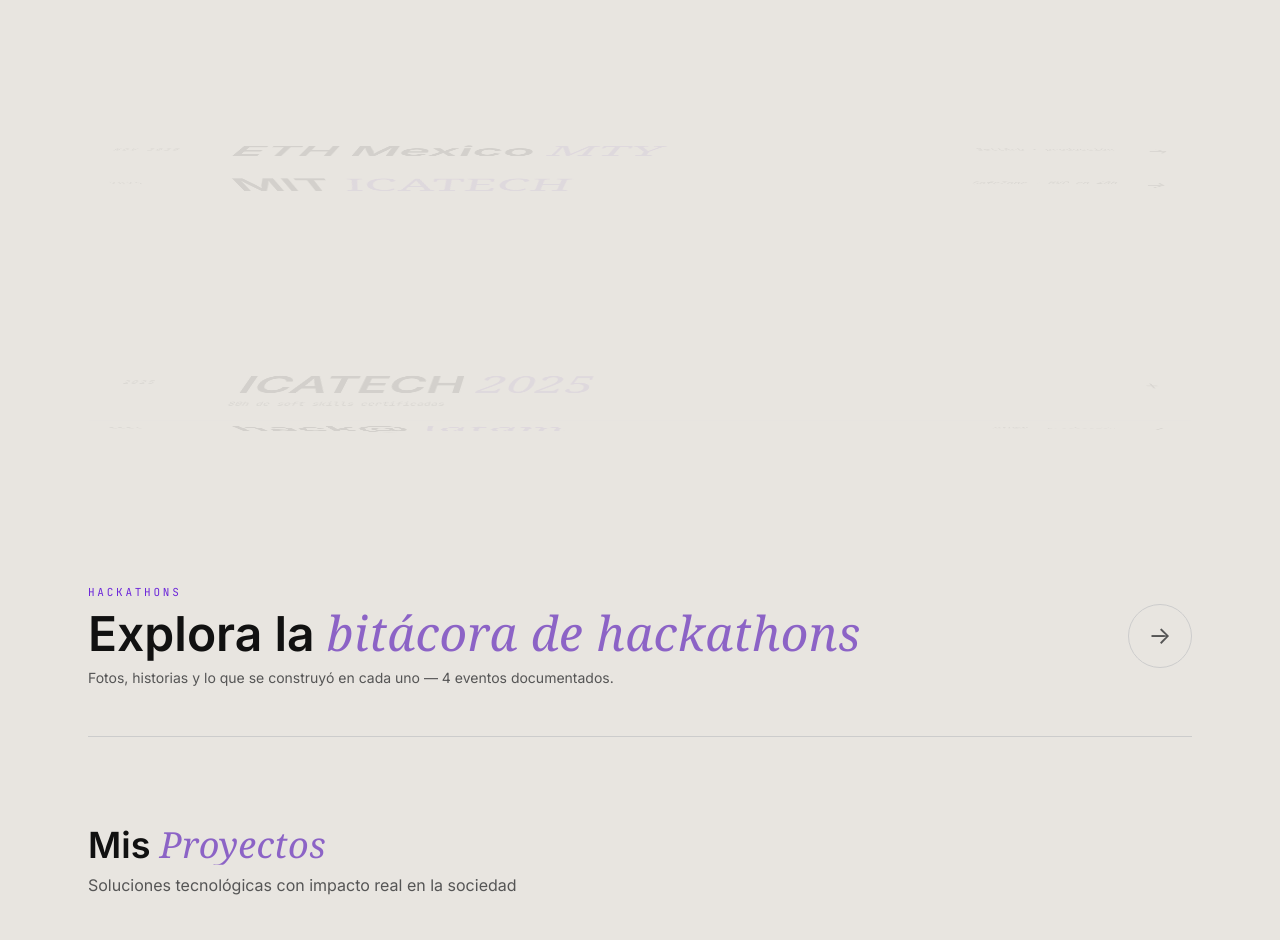
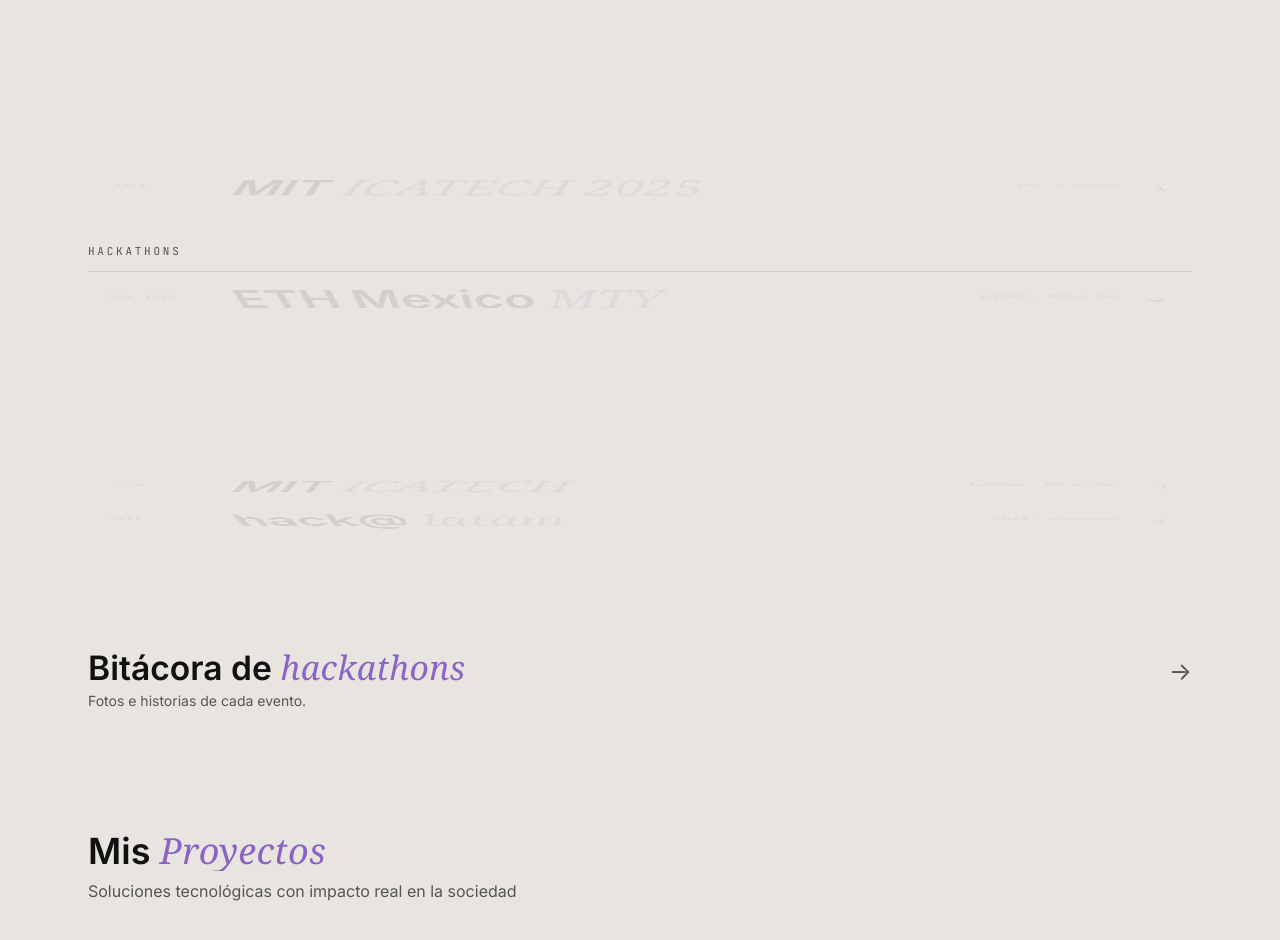
Before and after one commit to christianestrada1102/portafolio, a React (Vite) app: page / in a window 1280 px wide. Shown: the part 1600-2540 px from the top of the page. Built offline with nearby package versions, Linux system fonts and the light colour scheme; a web font is replaced by a local one.

Commit message:
feat: Logros dividido en Certificaciones (NASA + MIT ICATECH) y Hackathons; banner sobrio, ETH 54h, imágenes centradas y visibles en tema claro
Co-Authored-By: Claude Fable 5 <noreply@anthropic.com>

```diff
--- a/src/pages/Achievements.jsx
+++ b/src/pages/Achievements.jsx
@@ -3,13 +3,6 @@ import { Link } from 'react-router-dom';
 import gsap from 'gsap';
 import ScrollTrigger from 'gsap/ScrollTrigger';
 import nasaImg from '../assets/nasa-space-apps.webp';
-import { useLanguage } from '../context/LanguageContext';
-import { revealHeaders } from '../utils/sectionReveal';
-
-gsap.registerPlugin(ScrollTrigger);
-
-const ICATECH_HOURS = [40, 10, 10, 10, 10];
-
 import nasaPhoto from '../assets/hacks/nasa.jpeg';
 import ethPhoto from '../assets/hacks/ethereum.jpeg';
 import mitPhoto from '../assets/hacks/mit.jpeg';
@@ -18,8 +11,15 @@ import certPensamiento from '../assets/icatech/pensamiento.png';
 import certComunicacion from '../assets/icatech/comunicacion.png';
 import certEmprender from '../assets/icatech/emprender.png';
 import certEstrategias from '../assets/icatech/estrategias.png';
+import { useLanguage } from '../context/LanguageContext';
+import { revealHeaders } from '../utils/sectionReveal';
 
-// Fondo de cada fila
+gsap.registerPlugin(ScrollTrigger);
+
+const ICATECH_HOURS = [40, 10, 10, 10, 10];
+// Certificados por módulo (autogestión aún sin archivo)
+const ICATECH_CERTS = [certPensamiento, certComunicacion, certEmprender, null, certEstrategias];
+
 const ROW_IMAGES = {
   nasa: nasaPhoto,
   eth: ethPhoto,
@@ -27,17 +27,16 @@ const ROW_IMAGES = {
   latam: latamPhoto,
   icatech: certPensamiento,
 };
-const imageFor = (id) => ROW_IMAGES[id] ?? null;
 
-// Certificados por módulo ICATECH (índice = curso; autogestión aún sin archivo)
-const ICATECH_CERTS = [certPensamiento, certComunicacion, certEmprender, null, certEstrategias];
-
-const TIMELINE = [
-  { id: 'nasa',    date: 'Oct 2025', title: 'NASA Space Apps', accent: 'Challenge', result: '"Galactic Problem Solver"', type: 'nasa' },
-  { id: 'eth',     date: 'Nov 2025', title: 'ETH Mexico',      accent: 'MTY',       result: 'SettArb · producción',      type: 'hack' },
-  { id: 'mit',     date: '2025',     title: 'MIT',             accent: 'ICATECH',   result: 'SafeZone · MVP en 48h',     type: 'hack' },
-  { id: 'icatech', date: '2025',     title: 'ICATECH',         accent: '2025',      result: null,                        type: 'icatech' },
-  { id: 'latam',   date: '2026',     title: 'hack@',           accent: 'latam',     result: 'HAVEN · producción',       type: 'hack' },
+// Grupo 1: certificaciones · Grupo 2: hackathons
+const CERTS = [
+  { id: 'nasa',    date: 'Oct 2025', title: 'NASA Space Apps', accent: 'Challenge',    result: '"Galactic Problem Solver"' },
+  { id: 'icatech', date: '2025',     title: 'MIT',             accent: 'ICATECH 2025', result: '80h · 5 módulos' },
+];
+const HACKS = [
+  { id: 'eth',   date: 'Nov 2025', title: 'ETH Mexico', accent: 'MTY',     result: 'SettArb · MVP en 54h' },
+  { id: 'mit',   date: '2025',     title: 'MIT',        accent: 'ICATECH', result: 'SafeZone · MVP en 48h' },
+  { id: 'latam', date: '2026',     title: 'hack@',      accent: 'latam',   result: 'HAVEN · producción' },
 ];
 
 export default function Achievements() {
@@ -47,7 +46,7 @@ export default function Achievements() {
   const [icatechOpen, setIcatechOpen] = useState(false);
   const { t } = useLanguage();
 
-  // ── Entrada scroll-triggered de las filas ──
+  // ── Acordeón: las filas se despliegan en 3D ligadas al scroll ──
   useLayoutEffect(() => {
     const reduced = window.matchMedia('(prefers-reduced-motion: reduce)').matches;
     if (reduced) return;
@@ -55,8 +54,6 @@ export default function Achievements() {
     const ctx = gsap.context(() => {
       revealHeaders(containerRef.current);
 
-      // Acordeón: las filas están plegadas en 3D (como papel) y se van
-      // desplegando ligadas al scroll, alternando la bisagra arriba/abajo
       gsap.utils.toArray('.ach-row', containerRef.current).forEach((el, i) => {
         const hingeTop = i % 2 === 0;
         gsap.fromTo(
@@ -81,7 +78,6 @@ export default function Achievements() {
         );
       });
 
-      // Banner de la bitácora
       const banner = containerRef.current.querySelector('.ach-banner');
       if (banner) {
         gsap.from(banner, {
@@ -98,24 +94,22 @@ export default function Achievements() {
     return () => ctx.revert();
   }, []);
 
-  // ── Fondo de cada fila: imagen que se revela al hover ──
+  // ── Fondo de fila: imagen que se revela al hover ──
   const rowBg = (item) => {
-    const img = imageFor(item.id);
+    const img = ROW_IMAGES[item.id];
+    if (!img) return null;
     return (
       <span aria-hidden="true" className="ach-bg absolute inset-0 -z-10 pointer-events-none">
-        {img ? (
-          <img src={img} alt="" className="w-full h-full object-cover" loading="lazy" decoding="async" />
-        ) : (
-          <span
-            className="absolute inset-0"
-            style={{ background: 'radial-gradient(60% 150% at 72% 50%, rgba(124, 58, 237, 0.3), transparent 70%)' }}
+        <img
+          src={img}
+          alt=""
+          className="w-full h-full object-cover"
+          style={{ objectPosition: 'center 30%' }}
+          loading="lazy"
+          decoding="async"
         />
-        )}
         {/* Degradado para mantener legible el texto */}
-        <span
-          className="absolute inset-0"
-          style={{ background: 'linear-gradient(90deg, var(--bg) 0%, transparent 38%, transparent 72%, var(--bg) 100%)' }}
-        />
+        <span className="ach-bg-fade absolute inset-0" />
       </span>
     );
   };
@@ -126,7 +120,7 @@ export default function Achievements() {
       <span className="ach-date font-mono text-[11px] uppercase tracking-[0.2em] text-neutral-500 shrink-0 w-20 md:w-24 pt-2 md:pt-4">
         {item.date}
       </span>
-      <span className="ach-title flex-1 min-w-0 font-semibold text-white leading-[1.05] transition-transform duration-300"
+      <span className="ach-title flex-1 min-w-0 font-semibold text-white leading-[1.05]"
         style={{ fontSize: 'clamp(1.7rem, 4.5vw, 3.4rem)' }}
       >
         {item.title}{' '}
@@ -140,9 +134,15 @@ export default function Achievements() {
     </>
   );
 
+  const groupLabel = (text) => (
+    <p className="font-mono text-[11px] uppercase tracking-[0.25em] text-neutral-500 pt-8 pb-3">
+      {text}
+    </p>
+  );
+
   return (
     <section id="achievements" ref={containerRef} className="pt-6 pb-5 md:pt-8 md:pb-6">
-      <div className="max-w-6xl mx-auto px-4 md:px-6 mb-8 md:mb-10">
+      <div className="max-w-6xl mx-auto px-4 md:px-6 mb-4 md:mb-6">
         <p data-anim="eyebrow" className="font-mono text-xs uppercase tracking-[0.25em] text-brand-400 mb-2">
           {t('achievements.label')}
         </p>
@@ -152,40 +152,20 @@ export default function Achievements() {
         </h2>
       </div>
 
-      {/* ── Lista tipográfica ── */}
       <div className="max-w-6xl mx-auto px-4 md:px-6">
+
+        {/* ── Certificaciones ── */}
+        {groupLabel(t('achievements.group.certs'))}
         <div className="border-t border-neutral-800" style={{ perspective: '1200px' }}>
 
-          {TIMELINE.map((item) => {
-            if (item.type === 'hack') {
-              return (
-                <Link
-                  key={item.id}
-                  to="/hackathons"
-                  className="ach-row group relative isolate overflow-hidden flex items-start gap-4 md:gap-8 border-b border-neutral-800 py-5 md:py-7"
-                >
-                  {rowBg(item)}
-                  {rowInner(item)}
-                  <span
-                    aria-hidden="true"
-                    className="ach-cta shrink-0 pt-2 md:pt-4 text-neutral-600 group-hover:text-brand-400 group-hover:translate-x-1.5 transition-all duration-300 text-xl md:text-2xl"
-                  >
-                    →
-                  </span>
-                </Link>
-              );
-            }
-
-            if (item.type === 'nasa') {
-              return (
+          {/* NASA */}
           <button
-                  key={item.id}
             type="button"
             onClick={() => setImgModal({ src: nasaImg, alt: 'NASA Space Apps Challenge Certificate' })}
             className="ach-row group relative isolate overflow-hidden w-full text-left flex items-start gap-4 md:gap-8 border-b border-neutral-800 py-5 md:py-7"
           >
-                  {rowBg(item)}
-                  {rowInner(item)}
+            {rowBg(CERTS[0])}
+            {rowInner(CERTS[0])}
             <span
               aria-hidden="true"
               className="ach-cta shrink-0 pt-2 md:pt-4 font-mono text-[11px] uppercase tracking-[0.15em] text-neutral-600 group-hover:text-brand-400 transition-colors duration-300"
@@ -193,34 +173,17 @@ export default function Achievements() {
               {t('achievements.nasa.cta')}
             </span>
           </button>
-              );
-            }
 
-            // icatech: fila expandible
-            return (
-              <div key={item.id} className="ach-row group relative isolate overflow-hidden border-b border-neutral-800">
-                {rowBg(item)}
+          {/* MIT ICATECH 2025 (expandible con certificados) */}
+          <div className="ach-row group relative isolate overflow-hidden border-b border-neutral-800">
+            {rowBg(CERTS[1])}
             <button
               type="button"
               onClick={() => setIcatechOpen((v) => !v)}
               aria-expanded={icatechOpen}
               className="w-full text-left flex items-start gap-4 md:gap-8 py-5 md:py-7"
             >
-                  <span className="ach-date font-mono text-[11px] uppercase tracking-[0.2em] text-neutral-500 shrink-0 w-20 md:w-24 pt-2 md:pt-4">
-                    {item.date}
-                  </span>
-                  <span className="flex-1 min-w-0">
-                    <span
-                      className="ach-title block font-semibold text-white leading-[1.05]"
-                      style={{ fontSize: 'clamp(1.7rem, 4.5vw, 3.4rem)' }}
-                    >
-                      {item.title}{' '}
-                      <em className="not-italic accent-subtle">{item.accent}</em>
-                    </span>
-                    <span className="block font-mono text-xs text-neutral-500 mt-2">
-                      {t('achievements.icatech.line')}
-                    </span>
-                  </span>
+              {rowInner(CERTS[1])}
               <span
                 aria-hidden="true"
                 className={`shrink-0 pt-2 md:pt-4 text-neutral-600 group-hover:text-brand-400 transition-all duration-300 text-xl md:text-2xl ${
@@ -271,46 +234,53 @@ export default function Achievements() {
               </div>
             </div>
           </div>
-            );
-          })}
         </div>
 
-        {/* ── Banner: invitación a la bitácora ── */}
+        {/* ── Hackathons ── */}
+        {groupLabel(t('achievements.group.hacks'))}
+        <div className="border-t border-neutral-800" style={{ perspective: '1200px' }}>
+          {HACKS.map((item) => (
+            <Link
+              key={item.id}
+              to="/hackathons"
+              className="ach-row group relative isolate overflow-hidden flex items-start gap-4 md:gap-8 border-b border-neutral-800 py-5 md:py-7"
+            >
+              {rowBg(item)}
+              {rowInner(item)}
+              <span
+                aria-hidden="true"
+                className="ach-cta shrink-0 pt-2 md:pt-4 text-neutral-600 group-hover:text-brand-400 group-hover:translate-x-1.5 transition-all duration-300 text-xl md:text-2xl"
+              >
+                →
+              </span>
+            </Link>
+          ))}
+
+          {/* Cierre: bitácora */}
           <Link
             to="/hackathons"
-          className="ach-banner group relative isolate overflow-hidden flex items-center justify-between gap-6 border-b border-neutral-800 py-8 md:py-12"
+            className="ach-banner group flex items-baseline justify-between gap-6 py-6 md:py-8"
           >
-          <span
-            aria-hidden="true"
-            className="ach-bg absolute inset-0 -z-10 pointer-events-none"
-          >
-            <span
-              className="absolute inset-0"
-              style={{ background: 'radial-gradient(70% 200% at 30% 50%, rgba(124, 58, 237, 0.22), transparent 70%)' }}
-            />
-          </span>
             <span className="min-w-0">
-            <span className="block font-mono text-[11px] uppercase tracking-[0.25em] text-brand-400 mb-2">
-              {t('achievements.hacks.label')}
-            </span>
               <span
                 className="block font-semibold text-white leading-[1.05]"
-              style={{ fontSize: 'clamp(1.6rem, 4vw, 3rem)' }}
+                style={{ fontSize: 'clamp(1.3rem, 3vw, 2.1rem)' }}
               >
                 {t('achievements.hacks.banner.pre')}{' '}
                 <em className="not-italic accent-subtle">{t('achievements.hacks.banner.accent')}</em>
               </span>
-            <span className="block text-neutral-400 text-sm mt-2">
+              <span className="block text-neutral-400 text-sm mt-1.5">
                 {t('achievements.hacks.banner.sub')}
               </span>
             </span>
             <span
               aria-hidden="true"
-            className="shrink-0 w-12 h-12 md:w-16 md:h-16 rounded-full border border-neutral-700 flex items-center justify-center text-xl md:text-2xl text-neutral-400 group-hover:border-brand-400 group-hover:text-brand-400 group-hover:translate-x-2 transition-all duration-300"
+              className="shrink-0 text-xl md:text-2xl text-neutral-500 group-hover:text-brand-400 group-hover:translate-x-1.5 transition-all duration-300"
             >
               →
             </span>
           </Link>
+        </div>
       </div>
 
       {/* ── Modal de certificado ── */}
--- a/src/translations.js
+++ b/src/translations.js
@@ -87,9 +87,11 @@ export const translations = {
     'achievements.icatech.course.4': 'Estrategias Colaborativas para el Trabajo en Equipo',
     'achievements.hacks.label':      'Hackathons',
     'achievements.hacks.cta':        'Ver bitácora completa →',
-    'achievements.hacks.banner.pre':    'Explora la',
-    'achievements.hacks.banner.accent': 'bitácora de hackathons',
-    'achievements.hacks.banner.sub':    'Fotos, historias y lo que se construyó en cada uno — 4 eventos documentados.',
+    'achievements.hacks.banner.pre':    'Bitácora de',
+    'achievements.hacks.banner.accent': 'hackathons',
+    'achievements.hacks.banner.sub':    'Fotos e historias de cada evento.',
+    'achievements.group.certs':         'Certificaciones',
+    'achievements.group.hacks':         'Hackathons',
     'achievements.stats.0':          'Hackathons internacionales',
     'achievements.stats.1':          'Miembros INNOVA',
     'achievements.stats.2':          'Proyectos en producción',
@@ -216,9 +218,11 @@ export const translations = {
     'achievements.icatech.course.4': 'Collaborative Strategies for Teamwork',
     'achievements.hacks.label':      'Hackathons',
     'achievements.hacks.cta':        'View full archive →',
-    'achievements.hacks.banner.pre':    'Explore the',
-    'achievements.hacks.banner.accent': 'hackathon archive',
-    'achievements.hacks.banner.sub':    'Photos, stories and what got built at each one — 4 documented events.',
+    'achievements.hacks.banner.pre':    'Hackathon',
+    'achievements.hacks.banner.accent': 'archive',
+    'achievements.hacks.banner.sub':    'Photos and stories from each event.',
+    'achievements.group.certs':         'Certifications',
+    'achievements.group.hacks':         'Hackathons',
     'achievements.stats.0':          'International hackathons',
     'achievements.stats.1':          'INNOVA members',
     'achievements.stats.2':          'Projects in production',
```
Also changed, not shown: src/index.css (+8 -1 lines). Lines whose indentation alone changed are shown as unchanged.
